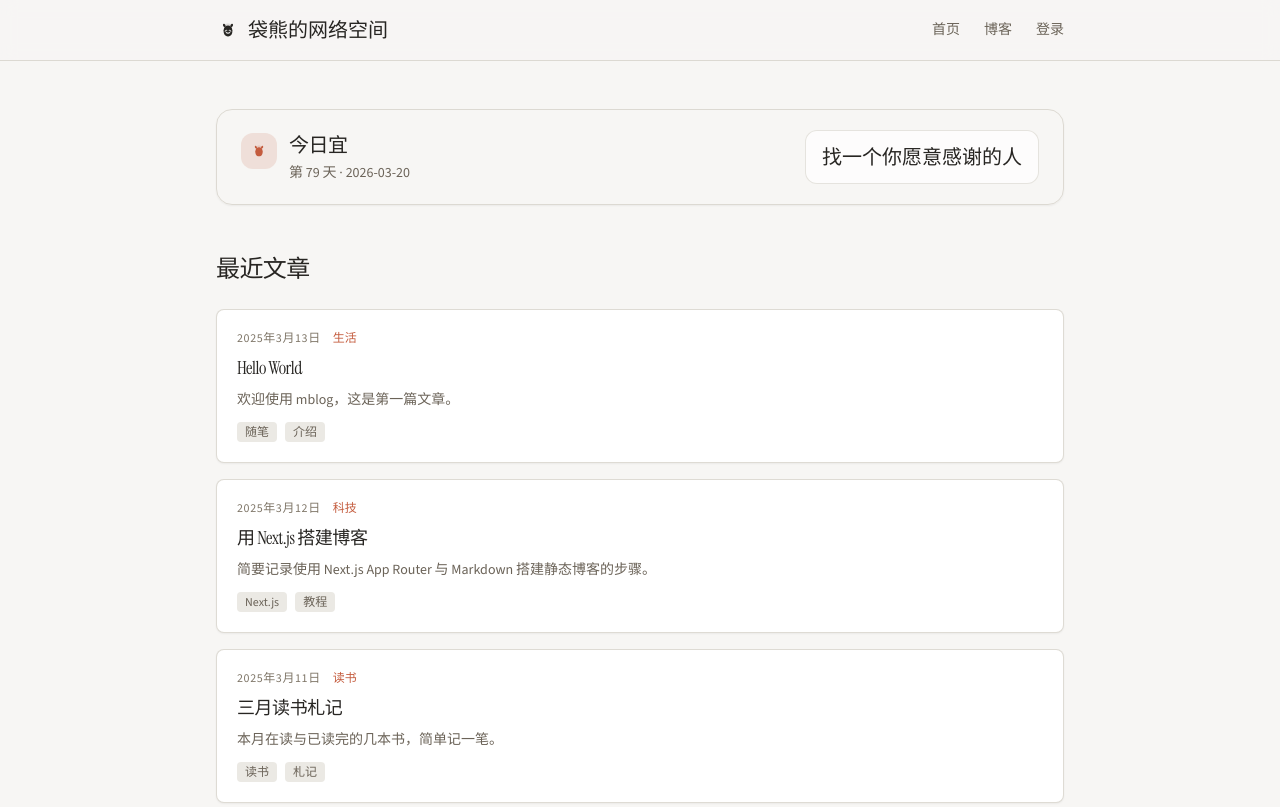
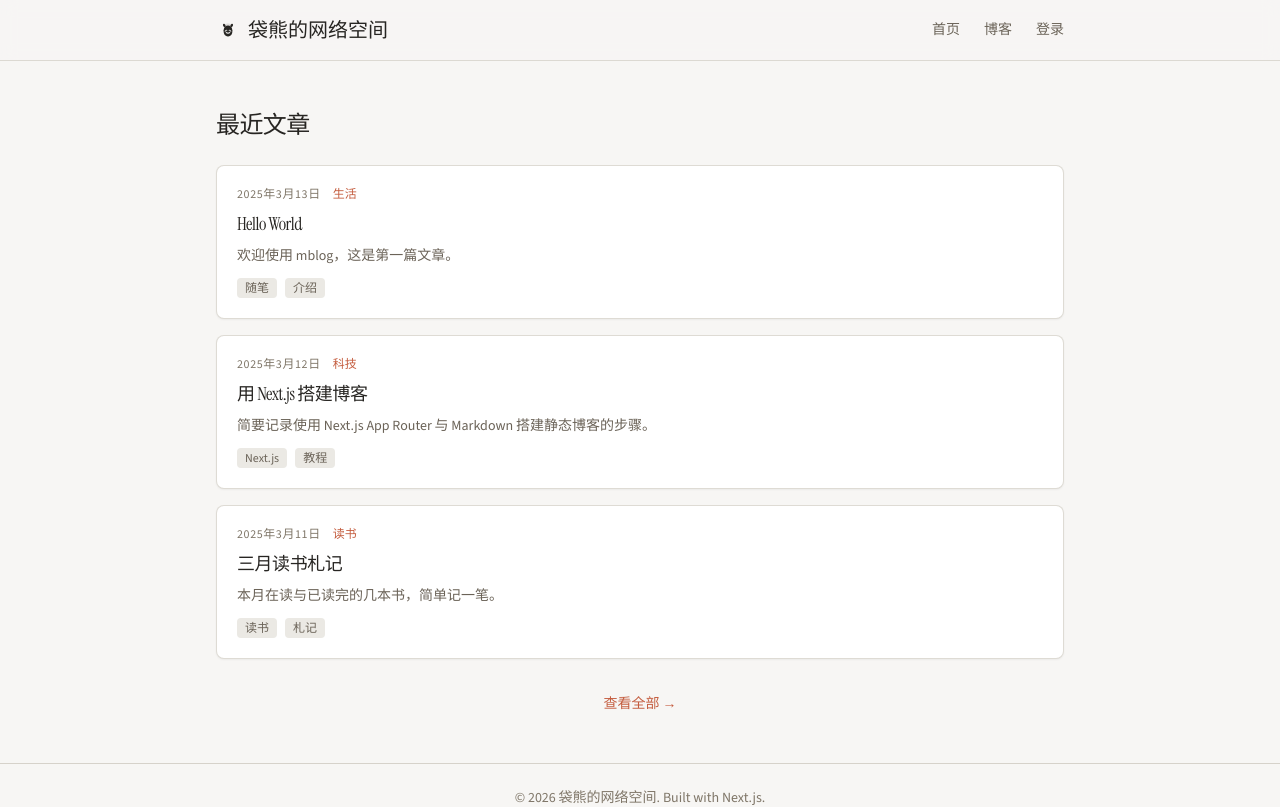
Before and after one commit to wombat307/mblog, a Next.js app: page / in a window 1280 px wide. Shown: the top 807 px of the page. Built offline with nearby package versions, Linux system fonts and the light colour scheme.

Commit message:
取消今日宜

```diff
--- a/app/page.tsx
+++ b/app/page.tsx
@@ -1,15 +1,12 @@
 import Link from "next/link";
 import { getAllPosts } from "@/lib/posts";
 import PostCard from "@/components/PostCard";
-import Friends365Calendar from "@/components/Friends365Calendar";
 
 export default function HomePage() {
   const posts = getAllPosts().slice(0, 5);
 
   return (
     <div className="mx-auto max-w-4xl px-4 py-12 sm:px-6">
-      <Friends365Calendar />
-
       <section>
         <h2 className="font-display text-2xl text-ink-950 mb-6">最近文章</h2>
         {posts.length === 0 ? (
--- a/components/Friends365Calendar.tsx
+++ /dev/null
@@ -1,140 +0,0 @@
-"use client";
-
-import { useMemo } from "react";
-
-const yiOptions = [
-  "散步一下，给脑子留点空白",
-  "把今天最重要的一件事先做完",
-  "整理桌面 10 分钟，顺便把心也理一理",
-  "给未来写一句提醒",
-  "做一顿自己喜欢的简单早餐",
-  "读一页书就好，别给自己压力",
-  "把想法记下来，不必立刻完成",
-  "给朋友发一条问候（很短也行）",
-  "看一段轻松的视频，恢复能量",
-  "今天宜早睡一点点",
-  "少刷会儿屏，多走两步",
-  "练习一个小技能：10 分钟",
-  "收起手机，把注意力还给当下",
-  "做一次深呼吸，慢慢来",
-  "把未完成的任务拆成下一步",
-  "去晒晒太阳，哪怕只有 5 分钟",
-  "写一段日记：你今天学到了什么",
-  "认真喝一杯水，开始新的节奏",
-  "把音乐开到刚刚好",
-  "找一个你愿意感谢的人",
-  "给自己一个小奖励",
-  "把“以后再说”改成“今天就做”",
-  "整理照片/备忘录，找回灵感",
-  "把一件小事完成到收尾",
-  "给咖啡/茶加一点温柔的仪式感",
-  "用一句话总结今天：一句就够",
-  "把尴尬的念头换成更友善的解释",
-  "认真回复一条消息",
-  "整理邮件/待办到零头绪",
-  "今天宜做个勇敢但不冒险的小决定",
-  "把拖延的根源先说出来",
-  "做一道简单的菜",
-  "把时间留给创作而不是消耗",
-  "学会一个快捷方式：少一点摩擦",
-  "给自己 15 分钟专注时间",
-  "走到窗边看远处，放松眼睛",
-  "给电脑前的自己一个拥抱",
-  "把心情写进一句短诗",
-  "今天宜：把“我不会”改成“我在练”",
-  "把今天的预算只花在值得的事上",
-  "清空一个文件夹，从小处起步",
-  "做一个不会后悔的选择",
-  "把你喜欢的事再做一次",
-  "把今天的草稿变成明天的草稿",
-  "做拉伸：肩颈和后背轻一点",
-  "整理一下你的学习路线",
-  "今天宜：对自己温柔一点",
-  "给项目/文章加一个小完善",
-  "写一段“我为什么开始”的文字",
-  "去操场/楼下走一圈",
-  "把烦恼折成纸船放一放",
-  "做饭时听喜欢的歌",
-  "收拾衣柜，捐出不用的",
-  "把今天的目标写在便签上",
-  "做一次不评判的散步",
-  "把待办按“快/慢”分组",
-  "今天宜：允许自己慢一点",
-  "把一段对话当作练习：多表达清楚",
-  "给自己留一个小惊喜",
-];
-
-function dayOfYearUTC(date: Date) {
-  const start = Date.UTC(date.getFullYear(), 0, 1);
-  const current = Date.UTC(date.getFullYear(), date.getMonth(), date.getDate());
-  return Math.floor((current - start) / 86400000) + 1; // 1-based
-}
-
-function yiForDate(date: Date) {
-  const index = dayOfYearUTC(date) - 1;
-  return yiOptions[index % yiOptions.length] ?? yiOptions[0];
-}
-
-function pad2(n: number) {
-  return String(n).padStart(2, "0");
-}
-
-export default function Friends365Calendar() {
-  const today = useMemo(() => new Date(), []);
-  const year = today.getFullYear();
-
-  const todayYi = useMemo(() => yiForDate(today), [today]);
-  const todayDayIndex = useMemo(() => dayOfYearUTC(today), [today]);
-
-  return (
-    <section className="mb-12">
-      <div className="rounded-2xl border border-ink-200/80 bg-gradient-to-b from-accent/8 via-accent/5 to-white px-4 py-4 shadow-sm sm:px-6 sm:py-5">
-        <div className="flex flex-col gap-4 sm:flex-row sm:items-center sm:justify-between">
-          <div className="flex items-start gap-3">
-            <div className="mt-0.5 flex h-9 w-9 items-center justify-center rounded-xl bg-accent/15">
-              {/* Small wombat icon */}
-              <svg
-                aria-hidden="true"
-                viewBox="0 0 24 24"
-                className="h-5 w-5 text-accent"
-                fill="none"
-              >
-                <path
-                  d="M9.2 6.6c.8-1.6 4.8-1.6 5.6 0 .4.8.4 1.7 0 2.5-.7 1.2-1.8 1.8-2.8 1.8s-2.1-.6-2.8-1.8c-.4-.8-.4-1.7 0-2.5Z"
-                  fill="currentColor"
-                  opacity="0.18"
-                />
-                <path
-                  d="M7.6 12.2c.2-2.7 2.4-4.6 4.4-4.6s4.2 1.9 4.4 4.6c.2 2.8-1 6.2-4.4 6.2s-4.6-3.4-4.4-6.2Z"
-                  fill="currentColor"
-                />
-                <path
-                  d="M8.4 9.1c-.9-.4-1.7-1.6-1.4-2.6.2-.7.9-.9 1.5-.5.9.6 1.3 1.8 1.1 2.6-.1.6-.6 1-1.2 1Z"
-                  fill="currentColor"
-                />
-                <path
-                  d="M15.6 9.1c.9-.4 1.7-1.6 1.4-2.6-.2-.7-.9-.9-1.5-.5-.9.6-1.3 1.8-1.1 2.6.1.6.6 1 1.2 1Z"
-                  fill="currentColor"
-                />
-              </svg>
-            </div>
-
-            <div>
-              <h2 className="font-display text-lg text-ink-950 sm:text-xl">
-                今日宜
-              </h2>
-              <p className="mt-1 text-sm text-ink-600">
-                第 {todayDayIndex} 天 · {year}-{pad2(today.getMonth() + 1)}-
-                {pad2(today.getDate())}
-              </p>
-            </div>
-          </div>
-
-          <p className="max-w-prose rounded-xl border border-ink-200/60 bg-white/70 px-4 py-3 font-display text-lg text-ink-950 leading-relaxed sm:text-xl">
-            {todayYi}
-          </p>
-        </div>
-      </div>
-    </section>
-  );
-}
```
Also changed, not shown: 1 other file (tests, documents, lock files or other folders).
